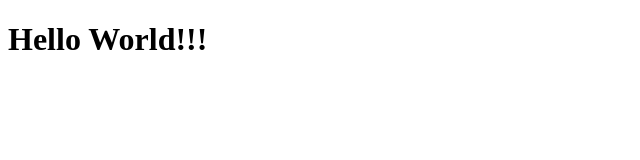
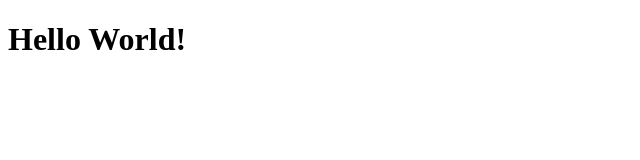
Before and after one commit to hy-sql/hy-sql-frontend, a React (Create React App) app: page / in a window 1280 px wide. Shown: the top 160 px of the page, without its empty margins (0-640 px from the left). Built offline with nearby package versions, Linux system fonts and the light colour scheme.

Commit message:
edit dummy test to always pass

```diff
--- a/src/App.js
+++ b/src/App.js
@@ -3,7 +3,7 @@ import React from 'react'
 function App() {
   return (
     <div>
-      <h1>Hello World!!!</h1>
+      <h1>Hello World!</h1>
     </div>
   )
 }
```
Also changed, not shown: 1 other file (tests, documents, lock files or other folders).
